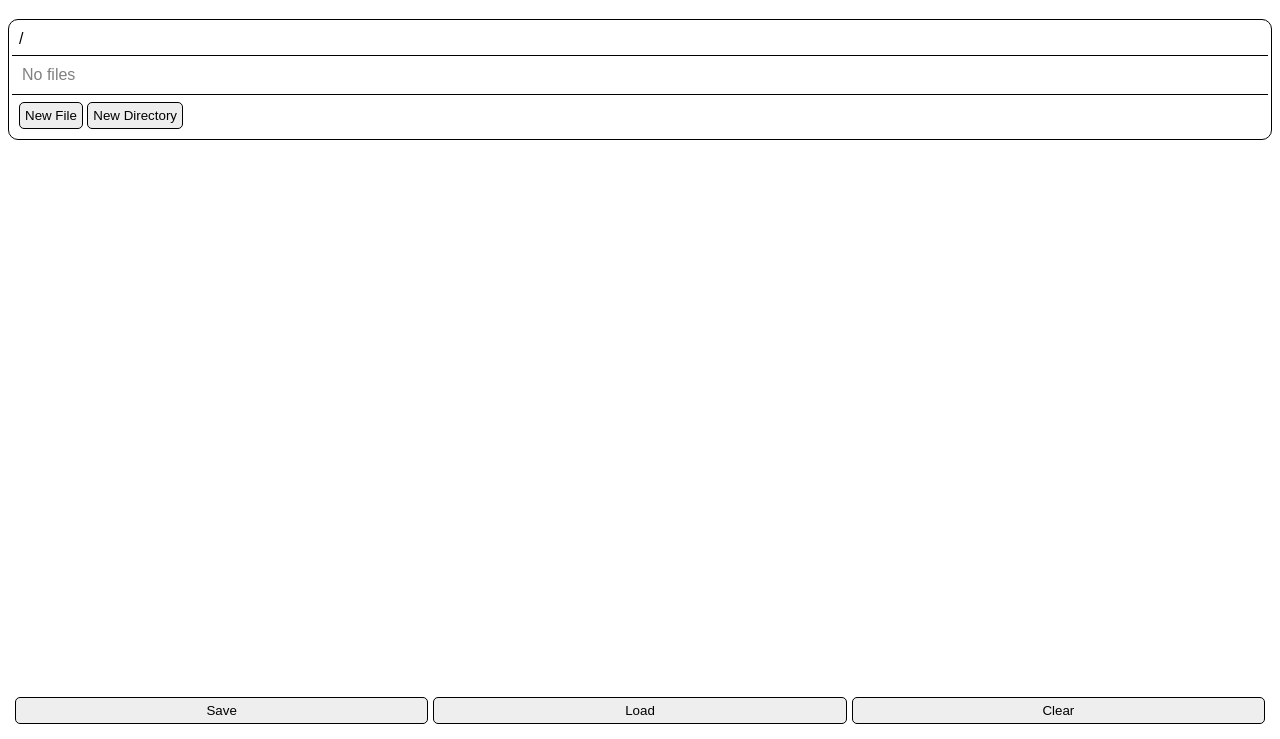
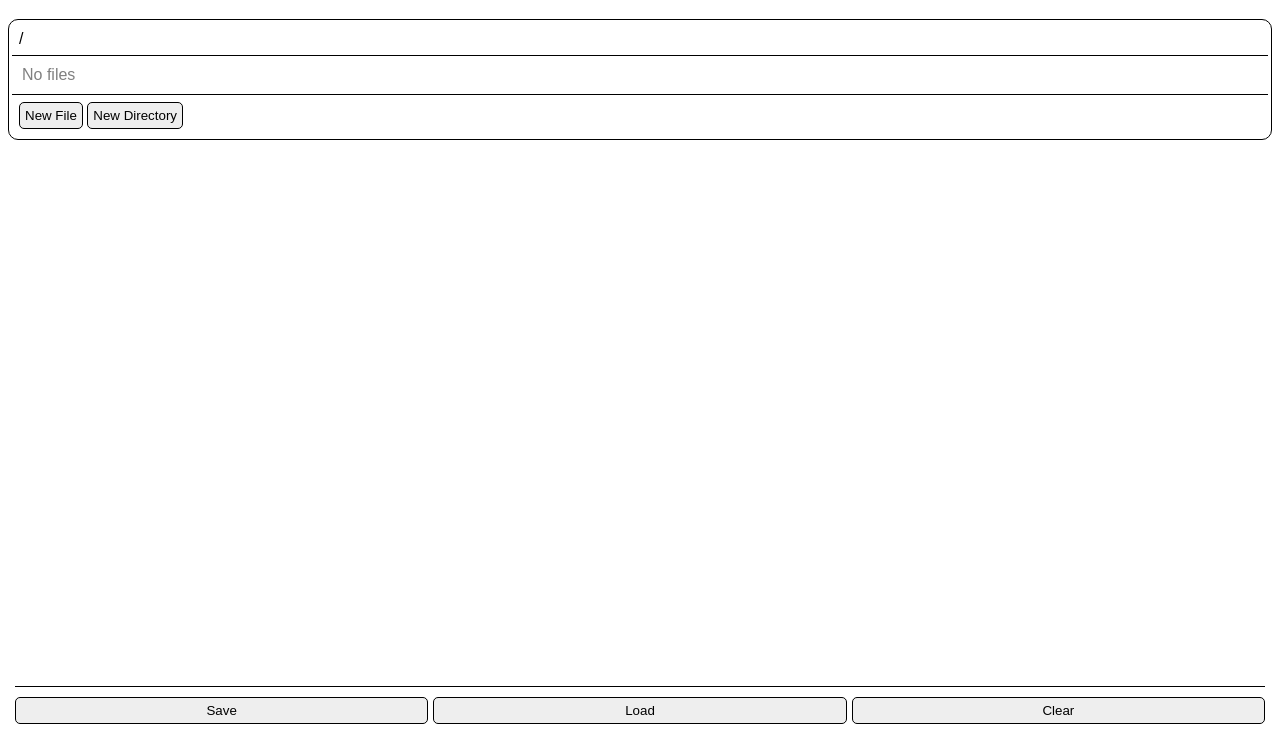
Before and after one commit to Kalilamodow/simfs-web-demo, a website built with Vite: page index.html in a window 1280 px wide. Shown: the part 61-800 px from the top of the page. Built offline with nearby package versions, Linux system fonts and the light colour scheme.

Commit message:
small fix and style change  - creating files didn't update the file display  - added upper border to bottom buttons

```diff
--- a/src/index.ts
+++ b/src/index.ts
@@ -104,6 +104,8 @@ function create(type: "file" | "directory") {
   } else {
     simfs.cwd().createDirectory(name);
   }
+
+  updateDisplay();
 }
 
 function downloadSimfs() {
--- a/src/style.css
+++ b/src/style.css
@@ -77,6 +77,8 @@ section#file-editor-ctr > button {
 }
 
 .bottom-buttons {
+  border-top: 1px solid black;
+  padding-top: 10px;
   position: fixed;
   bottom: 15px;
   left: 15px;
```
